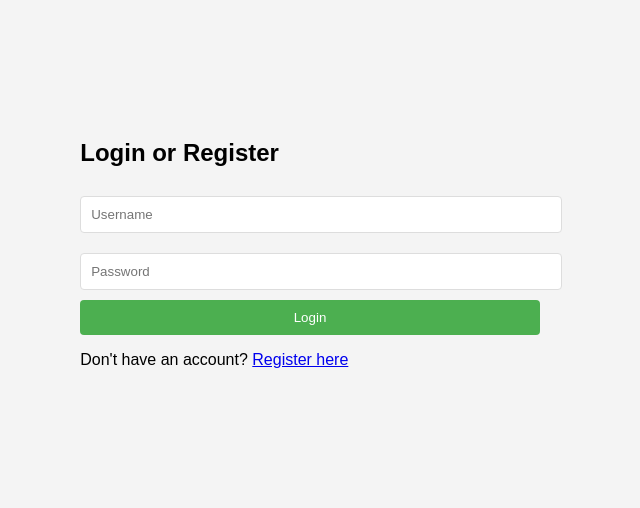
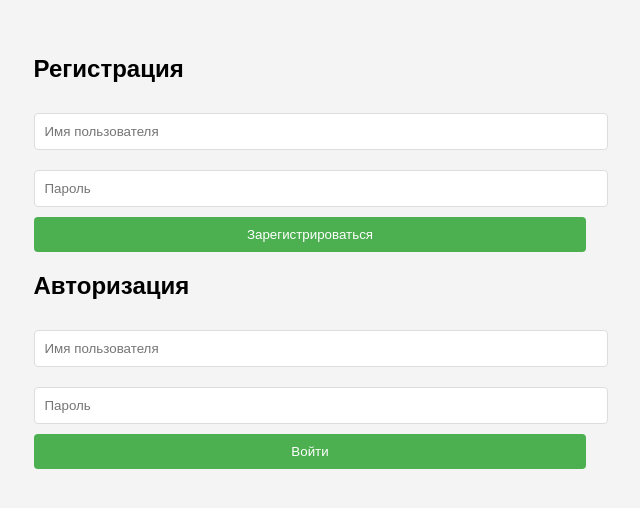
Before and after one commit to linkuello/1_project, a plain HTML site: page index.html in a window 1280 px wide. Shown: the part 148-656 px from the top of the page, without its empty margins (330-970 px from the left). Drawn offline with Linux system fonts and the light colour scheme.

Commit message:
Update index.html

```diff
--- a/index.html
+++ b/index.html
@@ -1,33 +1,34 @@
 <!DOCTYPE html>
-<html lang="en">
+<html lang="ru">
 <head>
     <meta charset="UTF-8">
     <meta name="viewport" content="width=device-width, initial-scale=1.0">
-    <title>Game Site</title>
+    <title>Регистрация и Динозаврик</title>
     <link rel="stylesheet" href="styles.css">
 </head>
 <body>
     <div id="auth-container">
-        <h2>Login or Register</h2>
-        <div id="login-form">
-            <input type="text" id="login-username" placeholder="Username">
-            <input type="password" id="login-password" placeholder="Password">
-            <button onclick="login()">Login</button>
-            <p>Don't have an account? <a href="javascript:void(0)" onclick="showRegisterForm()">Register here</a></p>
-        </div>
+        <h2>Регистрация</h2>
+        <form id="register-form">
+            <input type="text" id="username" placeholder="Имя пользователя" required>
+            <input type="password" id="password" placeholder="Пароль" required>
+            <button type="submit">Зарегистрироваться</button>
+        </form>
 
-        <div id="register-form" style="display: none;">
-            <input type="text" id="register-username" placeholder="Username">
-            <input type="password" id="register-password" placeholder="Password">
-            <button onclick="register()">Register</button>
-            <p>Already have an account? <a href="javascript:void(0)" onclick="showLoginForm()">Login here</a></p>
-        </div>
+        <h2>Авторизация</h2>
+        <form id="login-form">
+            <input type="text" id="login-username" placeholder="Имя пользователя" required>
+            <input type="password" id="login-password" placeholder="Пароль" required>
+            <button type="submit">Войти</button>
+        </form>
     </div>
 
     <div id="game-container" style="display: none;">
-        <h2>Welcome to the Game!</h2>
-        <button onclick="startGame()">Start Game</button>
-        <button onclick="logout()">Logout</button>
+        <h2>Динозаврик Прыгает!</h2>
+        <div id="dino-container">
+            <div id="dino"></div>
+        </div>
+        <button id="logout">Выйти</button>
     </div>
 
     <script src="script.js"></script>
```
